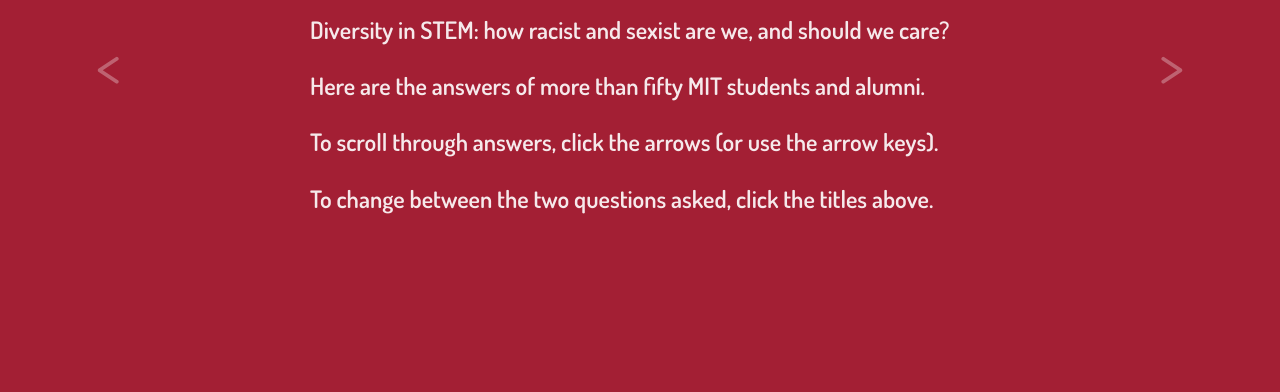
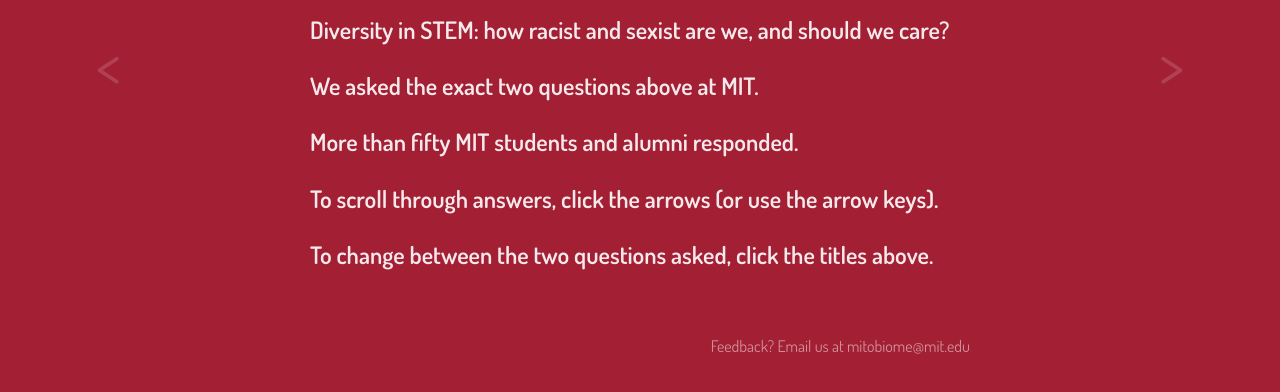
Before and after one commit to bqpd/mitobiome, a plain HTML site: page index.html in a window 1280 px wide. Shown: the part 202-594 px from the top of the page. Drawn offline with nearby package versions, Linux system fonts and the light colour scheme.

Commit message:
added feedback email

```diff
--- a/index.html
+++ b/index.html
@@ -61,6 +61,19 @@ body {
     user-select: all;
 }
 
+#feedback {
+    padding-top: 2.5em;
+    width: 660px;
+    margin: 0 auto;
+    opacity: 0.5;
+    text-align: right;
+}
+
+a {
+    color: white;
+    text-decoration: none;
+}
+
 .arrows {
     height: 100%;
     padding-top: 0;
@@ -119,12 +132,16 @@ body {
 <div id="response"><span style="font-weight: 600;">
     Diversity in STEM: how racist and sexist are we, and should we care?
     <p>
-    Here are the answers of more than fifty MIT students and alumni.
+    We asked the exact two questions above at MIT.
+    <p>
+    More than fifty MIT students and alumni responded.
     <p>
     To scroll through answers, click the arrows (or use the arrow keys).
     <p>
     To change between the two questions asked, click the titles above.</span>
 </div>
+
+<div id="feedback"> Feedback? Email us at <a href="mailto:mitobiome@mit.edu">mitobiome@mit.edu</a>
 
 <div id="left" class="arrows" title="click to go left, or press the left arrow key"> &lt; </div>
 <div id="right" class="arrows" title="click to go right, or press the right arrow key"> &gt; </div>
```
